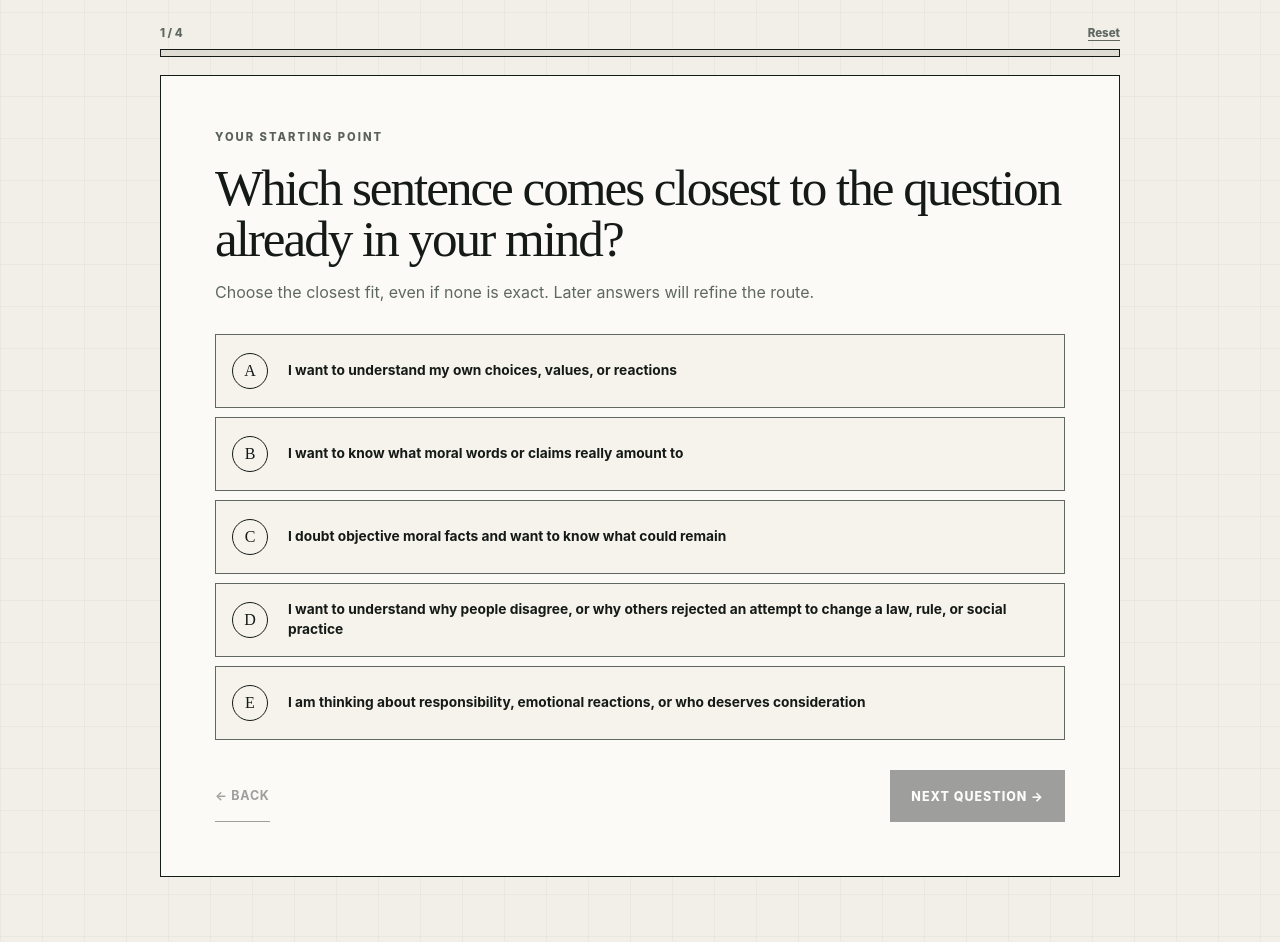
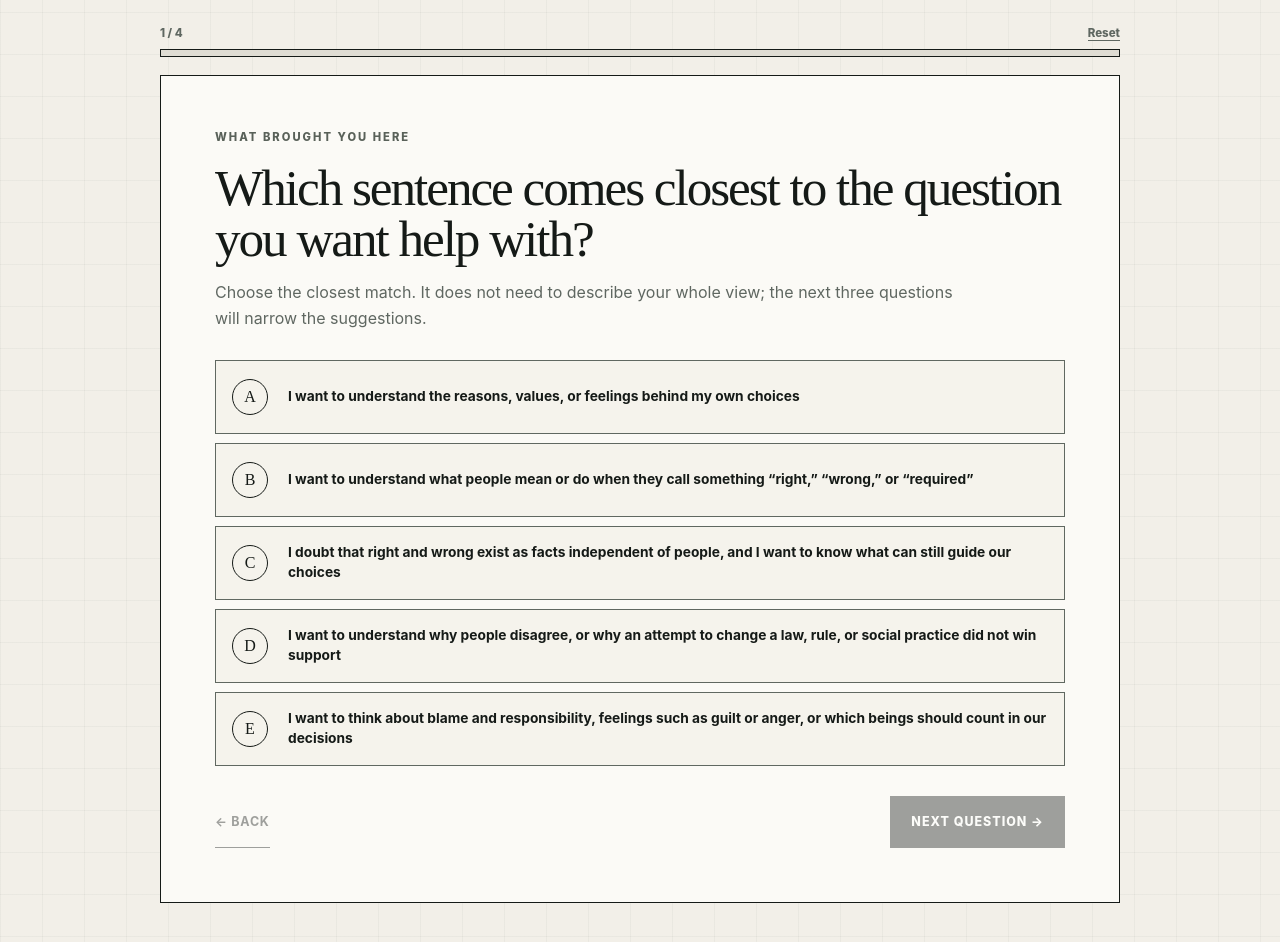
Before and after one commit to philstilwell/metaethics, a plain HTML site: page find.html in a window 1280 px wide. Shown: the part 660-1602 px from the top of the page. Drawn offline with Linux system fonts and the light colour scheme.

Commit message:
Clarify all finder routes

```diff
--- a/find.js
+++ b/find.js
@@ -20,56 +20,56 @@ const FINDER_LABS = {
 const FINDER_QUESTIONS = [
   {
     id: "starting",
-    axis: "Your starting point",
-    prompt: "Which sentence comes closest to the question already in your mind?",
-    context: "Choose the closest fit, even if none is exact. Later answers will refine the route.",
+    axis: "What brought you here",
+    prompt: "Which sentence comes closest to the question you want help with?",
+    context: "Choose the closest match. It does not need to describe your whole view; the next three questions will narrow the suggestions.",
     choices: [
-      { id: "self", label: "I want to understand my own choices, values, or reactions", weights: { profile: 5, genealogy: 4, tradeoffs: 3, emotions: 3 }, reason: "You started with your own pattern of judgment." },
-      { id: "language", label: "I want to know what moral words or claims really amount to", weights: { meaning: 5, after: 4, obligation: 3, evidence: 2 }, reason: "You started with the meaning and use of normative claims." },
-      { id: "skeptic", label: "I doubt objective moral facts and want to know what could remain", weights: { reasons: 5, after: 4, evidence: 4, builder: 3 }, reason: "You started from moral skepticism and its practical consequences." },
-      { id: "conflict", label: "I want to understand why people disagree, or why others rejected an attempt to change a law, rule, or social practice", weights: { decoder: 5, criticize: 4, tradeoffs: 3, builder: 2 }, reason: "You started with conflict between people or standards." },
-      { id: "response", label: "I am thinking about responsibility, emotional reactions, or who deserves consideration", weights: { blame: 5, emotions: 5, standing: 4, profile: 2 }, reason: "You started with treatment, accountability, or inclusion." },
+      { id: "self", label: "I want to understand the reasons, values, or feelings behind my own choices", weights: { profile: 5, genealogy: 4, tradeoffs: 3, emotions: 3 }, reason: "You began with the pattern behind your own choices, values, or feelings." },
+      { id: "language", label: "I want to understand what people mean or do when they call something “right,” “wrong,” or “required”", weights: { meaning: 5, after: 4, obligation: 3, evidence: 2 }, reason: "You began with what moral words such as “right” and “wrong” mean and do." },
+      { id: "skeptic", label: "I doubt that right and wrong exist as facts independent of people, and I want to know what can still guide our choices", weights: { reasons: 5, after: 4, evidence: 4, builder: 3 }, reason: "You began by doubting that morality exists as facts apart from people and asking what can remain." },
+      { id: "conflict", label: "I want to understand why people disagree, or why an attempt to change a law, rule, or social practice did not win support", weights: { decoder: 5, criticize: 4, tradeoffs: 3, builder: 2 }, reason: "You began with disagreement or resistance to changing a shared rule." },
+      { id: "response", label: "I want to think about blame and responsibility, feelings such as guilt or anger, or which beings should count in our decisions", weights: { blame: 5, emotions: 5, standing: 4, profile: 2 }, reason: "You began with blame, moral feelings, or the question of whose interests count." },
     ],
   },
   {
     id: "scale",
-    axis: "Where the problem lives",
-    prompt: "At what level does the problem you most want to understand mainly live?",
-    context: "The same moral sentence can hide a personal, interpersonal, institutional, or philosophical problem.",
+    axis: "Where the main problem appears",
+    prompt: "Where is the main problem you want to understand?",
+    context: "A moral issue can involve several levels. Choose the one you most want a lab to focus on; later answers can still point to connected levels.",
     choices: [
-      { id: "personal", label: "Inside one person’s choices, identity, beliefs, or emotions", weights: { profile: 4, genealogy: 4, reasons: 3, evidence: 3, emotions: 4, tradeoffs: 2 }, reason: "You located the problem mainly within one person’s practical outlook." },
-      { id: "relationship", label: "Between people who can trust, promise, blame, help, or hurt one another", weights: { blame: 4, emotions: 4, obligation: 3, standing: 3, reasons: 2 }, reason: "You located the problem in an interpersonal relationship." },
-      { id: "public", label: "In a community, institution, law, or political movement", weights: { builder: 5, criticize: 5, decoder: 3, after: 3, standing: 3 }, reason: "You want a public or institutional answer." },
-      { id: "belief", label: "In evidence, truth, argument, or the standards for believing", weights: { evidence: 6, decoder: 3, genealogy: 2, reasons: 2 }, reason: "You located the problem in belief and evidence." },
-      { id: "meta", label: "In what moral facts, reasons, meanings, or obligations could possibly be", weights: { meaning: 5, obligation: 5, reasons: 5, evidence: 3, after: 2 }, reason: "You want the underlying philosophical structure made explicit." },
+      { id: "personal", label: "Mainly inside one person: their choices, identity, beliefs, values, or emotions", weights: { profile: 4, genealogy: 4, reasons: 3, evidence: 3, emotions: 4, tradeoffs: 2 }, reason: "You placed the problem mainly in one person’s choices, beliefs, values, or emotions." },
+      { id: "relationship", label: "Mainly between people: trust, promises, blame, help, harm, or responsibility", weights: { blame: 4, emotions: 4, obligation: 3, standing: 3, reasons: 2 }, reason: "You placed the problem in trust, promises, harm, or responsibility between people." },
+      { id: "public", label: "Mainly in a community or institution: its laws, policies, customs, or political efforts", weights: { builder: 5, criticize: 5, decoder: 3, after: 3, standing: 3 }, reason: "You placed the problem in a community, law, institution, or political effort." },
+      { id: "belief", label: "Mainly in deciding what is true: what counts as evidence, a good argument, or a reasonable belief", weights: { evidence: 6, decoder: 3, genealogy: 2, reasons: 2 }, reason: "You placed the problem in evidence, arguments, and deciding what to believe." },
+      { id: "meta", label: "Mainly in the deeper questions: whether moral facts exist, what can count in favor of a choice, what moral words mean, or what could make an obligation bind someone", weights: { meaning: 5, obligation: 5, reasons: 5, evidence: 3, after: 2 }, reason: "You want the deeper questions about moral facts, reasons, meaning, or binding obligations made explicit." },
     ],
   },
   {
     id: "task",
-    axis: "What you want the lab to do",
-    prompt: "What kind of result would be most useful right now?",
-    context: "Some labs map a pattern; others test a boundary, unpack an argument, or help construct a practice.",
+    axis: "What you want from the lab",
+    prompt: "What would you most like the lab to help you do?",
+    context: "Choose the kind of help you want. A lab may map your answers, clarify confusing ideas, test a conclusion, help redesign a practice, or identify who and what counts.",
     choices: [
-      { id: "map", label: "Show me the pattern across my own answers instead of giving one verdict", weights: { profile: 5, genealogy: 4, tradeoffs: 4, emotions: 3, reasons: 3 }, reason: "You asked for a personal pattern rather than one verdict." },
-      { id: "clarify", label: "Help me separate ideas people often blend together", weights: { decoder: 5, meaning: 5, reasons: 4, evidence: 4, blame: 3 }, reason: "You want nearby concepts kept apart." },
-      { id: "stress", label: "Test whether a claim reaches farther than its support", weights: { obligation: 5, genealogy: 4, evidence: 4, criticize: 3, standing: 3 }, reason: "You want an inference or boundary stress-tested." },
-      { id: "build", label: "Help me decide what practice, rule, or response should remain", weights: { builder: 5, after: 5, blame: 4, emotions: 3, tradeoffs: 3 }, reason: "You want to construct or revise a practice." },
-      { id: "include", label: "Make me state whose interests or values enter the decision", weights: { standing: 6, tradeoffs: 5, profile: 2, criticize: 2 }, reason: "You want inclusion and priority made explicit." },
+      { id: "map", label: "Show me the pattern across my answers without reducing everything to one right-or-wrong verdict", weights: { profile: 5, genealogy: 4, tradeoffs: 4, emotions: 3, reasons: 3 }, reason: "You asked for a pattern across your answers rather than one final verdict." },
+      { id: "clarify", label: "Separate ideas that sound similar but may be doing different jobs", weights: { decoder: 5, meaning: 5, reasons: 4, evidence: 4, blame: 3 }, reason: "You asked for ideas that people often blend together to be separated." },
+      { id: "stress", label: "Check whether a conclusion claims more than its evidence or supporting reasons can justify", weights: { obligation: 5, genealogy: 4, evidence: 4, criticize: 3, standing: 3 }, reason: "You asked to check whether a conclusion goes beyond its support." },
+      { id: "build", label: "Help me decide which practice, public rule, or response to keep, revise, or replace", weights: { builder: 5, after: 5, blame: 4, emotions: 3, tradeoffs: 3 }, reason: "You asked for help keeping, changing, or replacing a practice." },
+      { id: "include", label: "Help me identify whose interests count and how competing values should be compared", weights: { standing: 6, tradeoffs: 5, profile: 2, criticize: 2 }, reason: "You asked who or what counts and how competing claims should be weighed." },
     ],
   },
   {
     id: "scene",
-    axis: "The scene that pulls you in",
-    prompt: "Which scene would you most willingly investigate for ten minutes?",
-    context: "Choose by curiosity. The scene is a final routing signal, not a hidden moral test.",
+    axis: "What catches your interest",
+    prompt: "Which situation would you be most curious to explore for about ten minutes?",
+    context: "Choose the situation that most catches your interest. It only helps select a starting lab; it is not a hidden test of whether your answer is morally good.",
     choices: [
-      { id: "copy", label: "A conscious digital copy reaches the end of its contract and refuses deletion", weights: { standing: 5, profile: 4, obligation: 2 }, reason: "You chose a case about identity and who receives consideration." },
-      { id: "evidence", label: "Strong evidence supports a truth that nobody wants and that helps no practical goal", weights: { evidence: 6, reasons: 3 }, reason: "You chose a case about truth and epistemic force." },
-      { id: "values", label: "Two important values conflict, but no honest common measuring scale seems available", weights: { tradeoffs: 6, profile: 3, builder: 2 }, reason: "You chose a case about comparing unlike values." },
-      { id: "remorse", label: "Someone feels deep remorse even though they reject objective wrongdoing and deserved suffering", weights: { emotions: 6, blame: 4, after: 2 }, reason: "You chose a case about moral emotion after moral facts." },
-      { id: "argument", label: "Two people shout opposite moral verdicts while disagreeing about several different things", weights: { decoder: 6, meaning: 4 }, reason: "You chose a layered disagreement." },
-      { id: "reformer", label: "A society approves a cruel hierarchy and condemns the one person trying to end it", weights: { criticize: 6, obligation: 3, standing: 3 }, reason: "You chose a case about criticism and social authority." },
-      { id: "city", label: "A new settlement must build rules without claiming that objective morality wrote them", weights: { builder: 6, after: 3, reasons: 2 }, reason: "You chose a constructive non-realist problem." },
+      { id: "copy", label: "A conscious digital copy of a person reaches the end of its contract and refuses to be deleted", weights: { standing: 5, profile: 4, obligation: 2 }, reason: "You chose a case about identity and whose interests should count." },
+      { id: "evidence", label: "Strong evidence supports a truth that nobody wants to hear and that would help no practical goal", weights: { evidence: 6, reasons: 3 }, reason: "You chose a case about truth and why evidence should influence belief." },
+      { id: "values", label: "Two important values conflict, and there is no obvious or agreed way to measure both on one scale", weights: { tradeoffs: 6, profile: 3, builder: 2 }, reason: "You chose a case about comparing two important but unlike values." },
+      { id: "remorse", label: "Someone deeply regrets betraying a friend but no longer believes that actions can be wrong as facts independent of people or that wrongdoers deserve suffering", weights: { emotions: 6, blame: 4, after: 2 }, reason: "You chose a case about regret, accountability, and repair after rejecting right and wrong as facts independent of people and rejecting deserved suffering." },
+      { id: "argument", label: "Two people give opposite answers about assisted dying, but they also disagree about evidence, word meanings, priorities, and public rules", weights: { decoder: 6, meaning: 4 }, reason: "You chose a disagreement made of several distinct disputes." },
+      { id: "reformer", label: "An entire society accepts a cruel hierarchy and condemns the one person trying to end it", weights: { criticize: 6, obligation: 3, standing: 3 }, reason: "You chose a case about criticizing an accepted social practice." },
+      { id: "city", label: "A new settlement must create laws and protections without claiming that any answer is morally correct independent of what people value", weights: { builder: 6, after: 3, reasons: 2 }, reason: "You chose a case about building public rules without claiming that one moral code is correct independent of what people value." },
     ],
   },
 ];
```
Also changed, not shown: find.html (+1 -1 lines), 1 other file.
